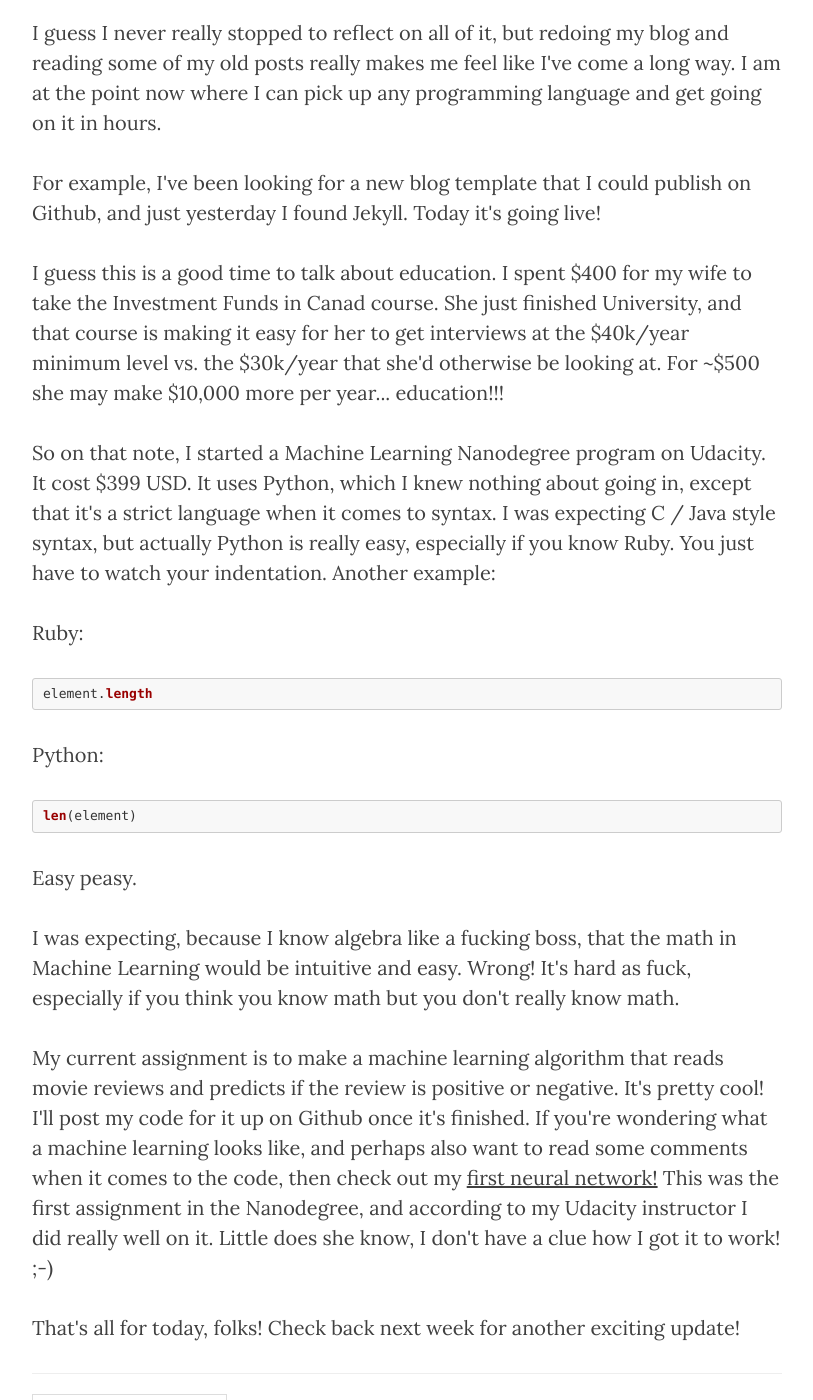
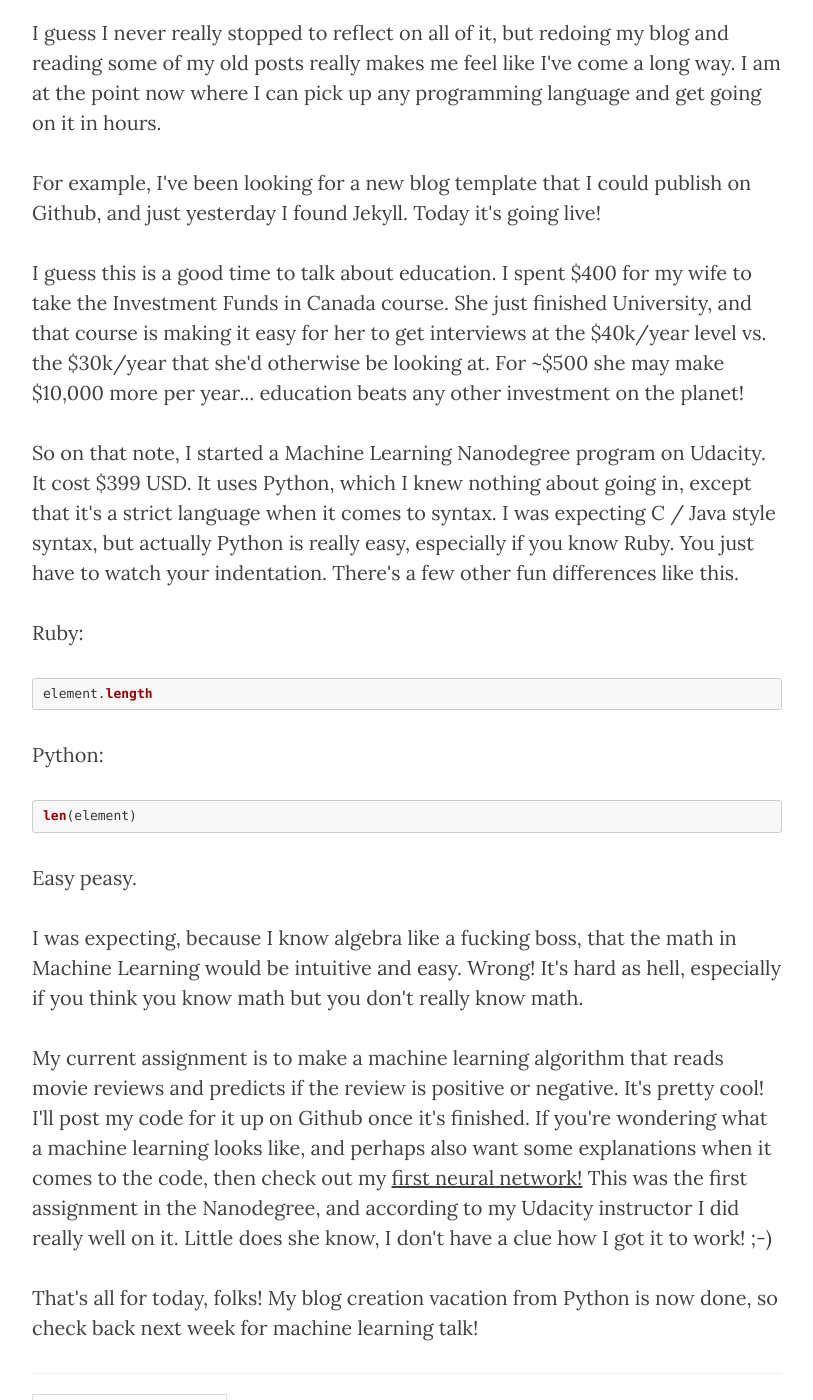
Before and after one commit to Goldtean/goldtean.github.io, a Jekyll site: the page built from _posts/2017-02-21-new-blog.markdown, in a window 1280 px wide and 1400 px high, scrolled down 658 px. Shown: the whole window, without its empty margins (233-1046 px from the left). Built offline with Jekyll 4.4.1, drawn with Linux system fonts in a browser that asks for light colours; nearby versions of some CDN libraries.

Commit message:
New post changes

````diff
--- a/_posts/2017-02-21-new-blog.markdown
+++ b/_posts/2017-02-21-new-blog.markdown
@@ -10,8 +10,8 @@
 <p>Wow it's been a full year since my last blog post! And what a 365 days it's been! I learned to program, made an app for my wedding, got married, went on a crazy European honeymoon, and got a new job!</p>
 <p>I guess I never really stopped to reflect on all of it, but redoing my blog and reading some of my old posts really makes me feel like I've come a long way. I am at the point now where I can pick up any programming language and get going on it in hours.</p>
 <p>For example, I've been looking for a new blog template that I could publish on Github, and just yesterday I found Jekyll. Today it's going live!</p>
-<p>I guess this is a good time to talk about education. I spent $400 for my wife to take the Investment Funds in Canad course. She just finished University, and that course is making it easy for her to get interviews at the $40k/year minimum level vs. the $30k/year that she'd otherwise be looking at. For ~$500 she may make $10,000 more per year... education!!!</p>
-<p>So on that note, I started a Machine Learning Nanodegree program on Udacity. It cost $399 USD. It uses Python, which I knew nothing about going in, except that it's a strict language when it comes to syntax. I was expecting C / Java style syntax, but actually Python is really easy, especially if you know Ruby. You just have to watch your indentation. Another example:</p>
+<p>I guess this is a good time to talk about education. I spent $400 for my wife to take the Investment Funds in Canada course. She just finished University, and that course is making it easy for her to get interviews at the $40k/year level vs. the $30k/year that she'd otherwise be looking at. For ~$500 she may make $10,000 more per year... education beats any other investment on the planet!</p>
+<p>So on that note, I started a Machine Learning Nanodegree program on Udacity. It cost $399 USD. It uses Python, which I knew nothing about going in, except that it's a strict language when it comes to syntax. I was expecting C / Java style syntax, but actually Python is really easy, especially if you know Ruby. You just have to watch your indentation. There's a few other fun differences like this.</p>
 <p>Ruby:</p>
 ```ruby
 element.length
@@ -21,6 +21,6 @@
 len(element)
 ```
 <p>Easy peasy.</p>
-<p>I was expecting, because I know algebra like a fucking boss, that the math in Machine Learning would be intuitive and easy. Wrong! It's hard as fuck, especially if you think you know math but you don't really know math.</p>
-<p>My current assignment is to make a machine learning algorithm that reads movie reviews and predicts if the review is positive or negative. It's pretty cool! I'll post my code for it up on Github once it's finished. If you're wondering what a machine learning looks like, and perhaps also want to read some comments when it comes to the code, then check out my <a href="https://github.com/Goldtean/DLND-your-first-network">first neural network!</a> This was the first assignment in the Nanodegree, and according to my Udacity instructor I did really well on it. Little does she know, I don't have a clue how I got it to work! ;-) </p>
-<p>That's all for today, folks! Check back next week for another exciting update!</p>
+<p>I was expecting, because I know algebra like a fucking boss, that the math in Machine Learning would be intuitive and easy. Wrong! It's hard as hell, especially if you think you know math but you don't really know math.</p>
+<p>My current assignment is to make a machine learning algorithm that reads movie reviews and predicts if the review is positive or negative. It's pretty cool! I'll post my code for it up on Github once it's finished. If you're wondering what a machine learning looks like, and perhaps also want some explanations when it comes to the code, then check out my <a href="https://github.com/Goldtean/DLND-your-first-network">first neural network!</a> This was the first assignment in the Nanodegree, and according to my Udacity instructor I did really well on it. Little does she know, I don't have a clue how I got it to work! ;-)</p>
+<p>That's all for today, folks! My blog creation vacation from Python is now done, so check back next week for machine learning talk!</p>
````
